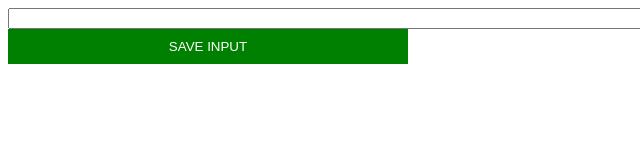
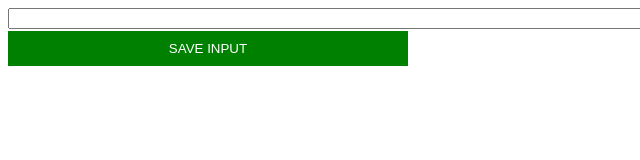
Before and after one commit to THEGENTLEMAN31/Chrome-extension, a browser extension: page index.html in a window 1280 px wide. Shown: the full height of the page, 0-640 px from the left. Drawn offline with Linux system fonts and the light colour scheme.

Commit message:
correction of style (of the text )

```diff
--- a/index.css
+++ b/index.css
@@ -1,8 +1,8 @@
  body
 {
 
-    max-height: max-content;
-    font-size: xx-large;
+
+    font-size:large;
     font-family: Arial, Helvetica, sans-serif;
 }
 button
@@ -12,7 +12,8 @@ button
     background-color: green;
     padding: 10px 20px;
     border: none  ;
-     min-width: 400px;
+    min-width: 400px;
+    margin-top:2px ;
 
 
 }
@@ -23,6 +24,7 @@ input
     padding-left: 10px;
     padding-right: 10px;
     box-sizing: border-box;
+
 }
 li
 {
--- a/index.js
+++ b/index.js
@@ -2,6 +2,13 @@ let myLeads= []
 const inputBtn =document.getElementById("input-btn")
 const inputEl=document.getElementById("input-el")
 const ulEl =document.getElementById("ul-el")
+
+
+
+
+
+
+
 
 
 
@@ -17,7 +24,8 @@ function render()
 {
         let listItems = ""
         for (let i = 0; i < myLeads.length; i++) {
-       // listItems += "<li><a target='_blank' href='" + myLeads[i]+ "'>" + myLeads[i] + "</a></li>"
+
+        localStorage.setItem("myLeads[i]",inputEl.value)
        listItems += `
        <li>
             <a target='_blank' href='${myLeads[i]}'>
```
